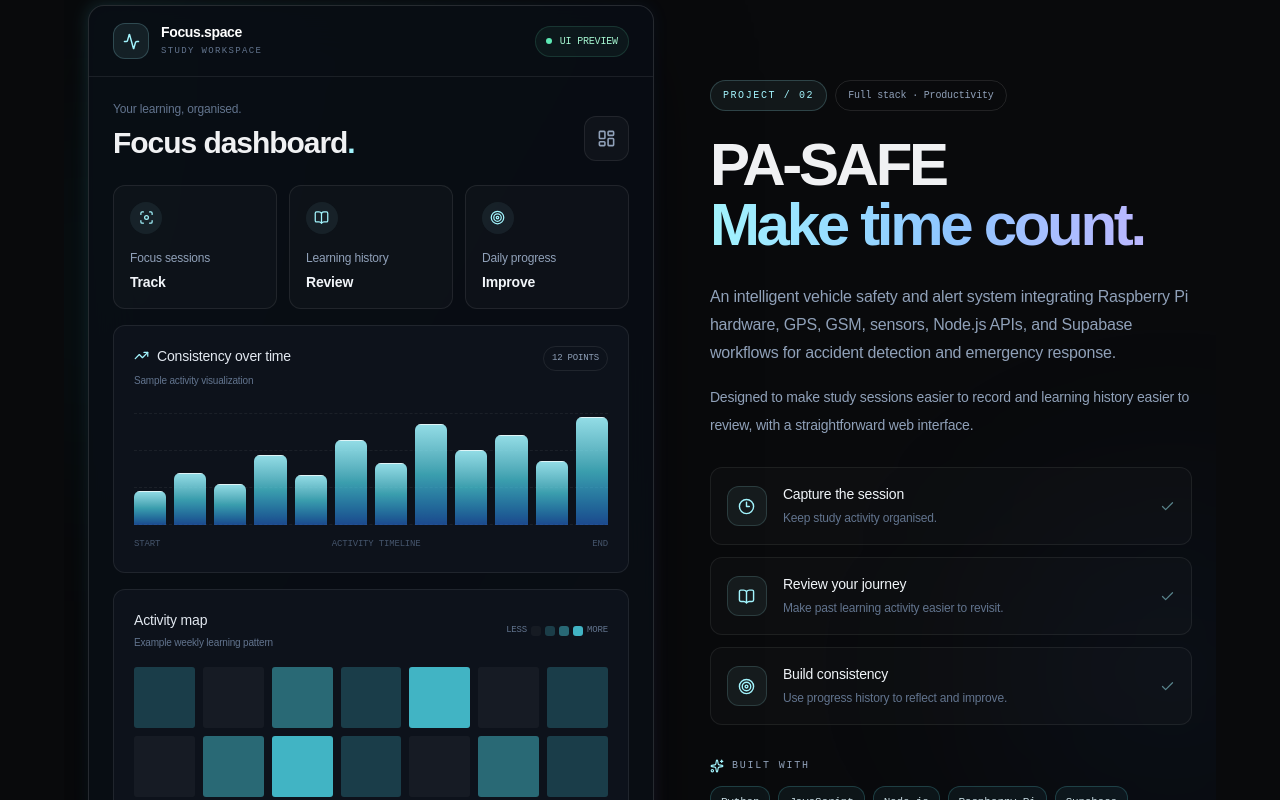
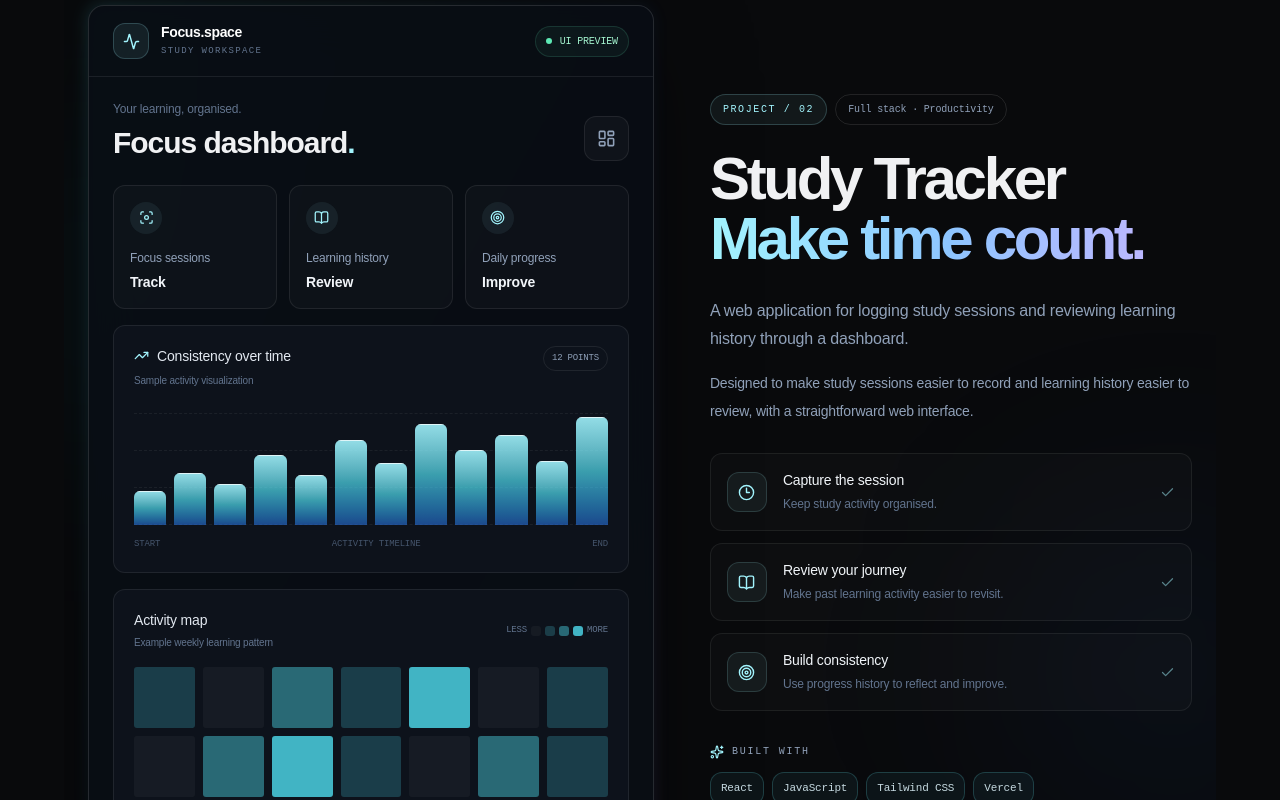
Before and after one commit to ashok8-c/Repository-name-, a Next.js app: page / in a window 1280 px wide. Shown: the part 5720-6520 px from the top of the page. Built offline with nearby package versions, Linux system fonts and the light colour scheme.

Commit message:
Fix Study Tracker project selection

```diff
--- a/src/components/portfolio/StudyTracker.tsx
+++ b/src/components/portfolio/StudyTracker.tsx
@@ -37,7 +37,13 @@ const activityColors = [
 const chartBars = [30, 46, 36, 62, 44, 76, 55, 90, 67, 80, 57, 96];
 
 export default function StudyTracker() {
-  const project = portfolio.projects[1];
+  const project = portfolio.projects.find(
+  (item) => item.name === "Study Tracker"
+);
+
+if (!project) {
+  return null;
+}
 
   // HYDRATION NOTE: this value is only used inside `transition` props, which
   // never appear in the server HTML. Do NOT use it in `initial`, `style`,
```
